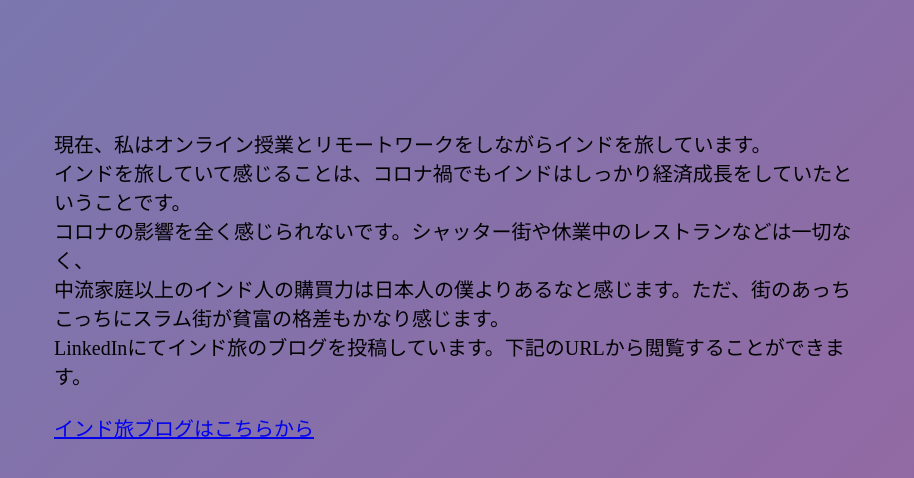
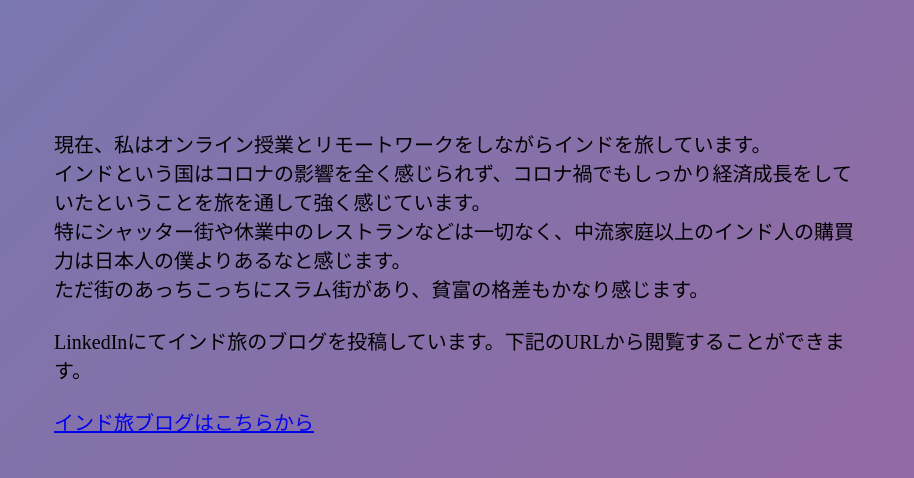
Before and after one commit to Ryosuke2022053/portfolio, a plain HTML site: page docs/index.html in a window 1280 px wide. Shown: the part 1620-2098 px from the top of the page, 366-1280 px from the left. Drawn offline with Linux system fonts and the light colour scheme.

Commit message:
20220531

```diff
--- a/docs/index.html
+++ b/docs/index.html
@@ -65,9 +65,10 @@
                         <div class="flex">
                           <p class="works-img"><img src="img/IMG20220502173953.jpg" alt=""/></p>
                           <p class="works-info">現在、私はオンライン授業とリモートワークをしながらインドを旅しています。<br>
-                          インドを旅していて感じることは、コロナ禍でもインドはしっかり経済成長をしていたということです。<br>
-                        コロナの影響を全く感じられないです。シャッター街や休業中のレストランなどは一切なく、<br>
-                        中流家庭以上のインド人の購買力は日本人の僕よりあるなと感じます。ただ、街のあっちこっちにスラム街が貧富の格差もかなり感じます。<br>
+                        インドという国はコロナの影響を全く感じられず、コロナ禍でもしっかり経済成長をしていたということを旅を通して強く感じています。<br>
+                        特にシャッター街や休業中のレストランなどは一切なく、中流家庭以上のインド人の購買力は日本人の僕よりあるなと感じます。<br>
+                        ただ街のあっちこっちにスラム街があり、貧富の格差もかなり感じます。<br>
+                        <br>
                         LinkedInにてインド旅のブログを投稿しています。下記のURLから閲覧することができます。<br>
                         <br>
                         <a href="https://ryosuke2022053.github.io/mylink/" target="_blank">インド旅ブログはこちらから</a></p>
```
